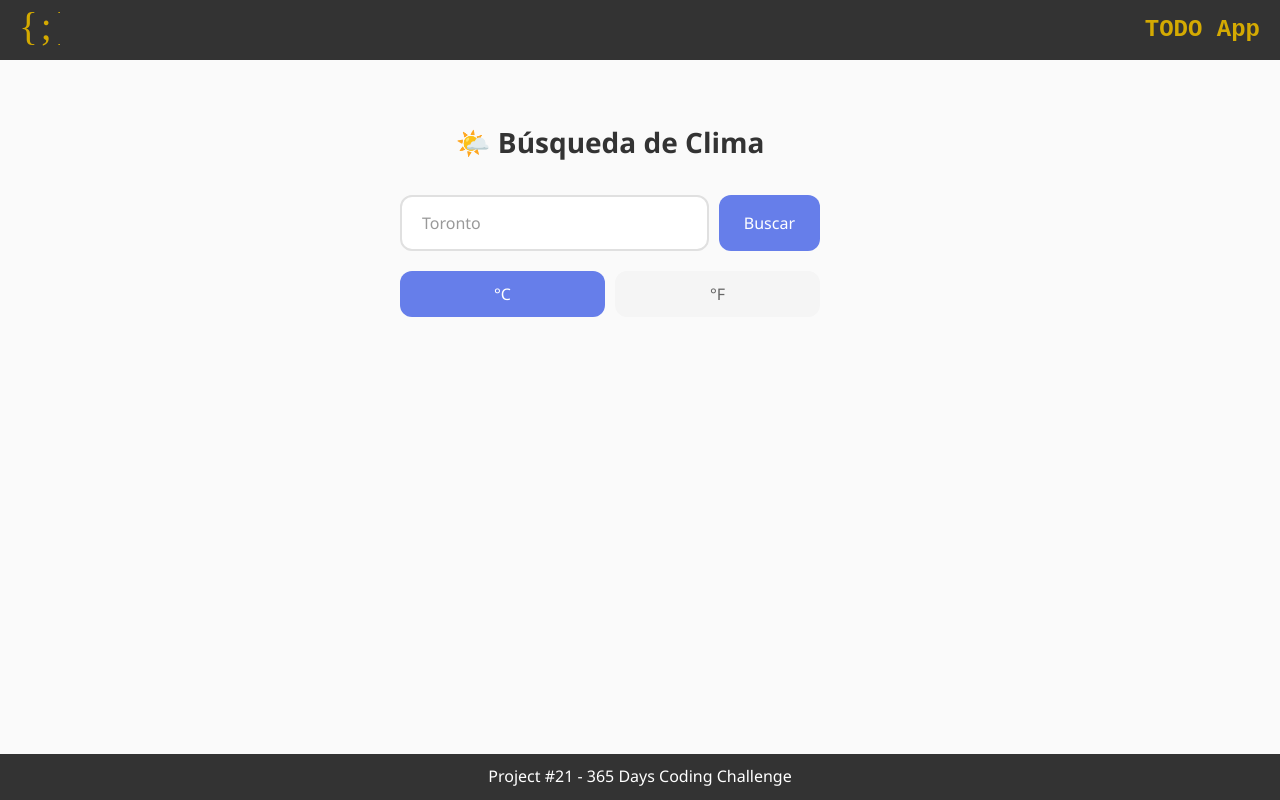
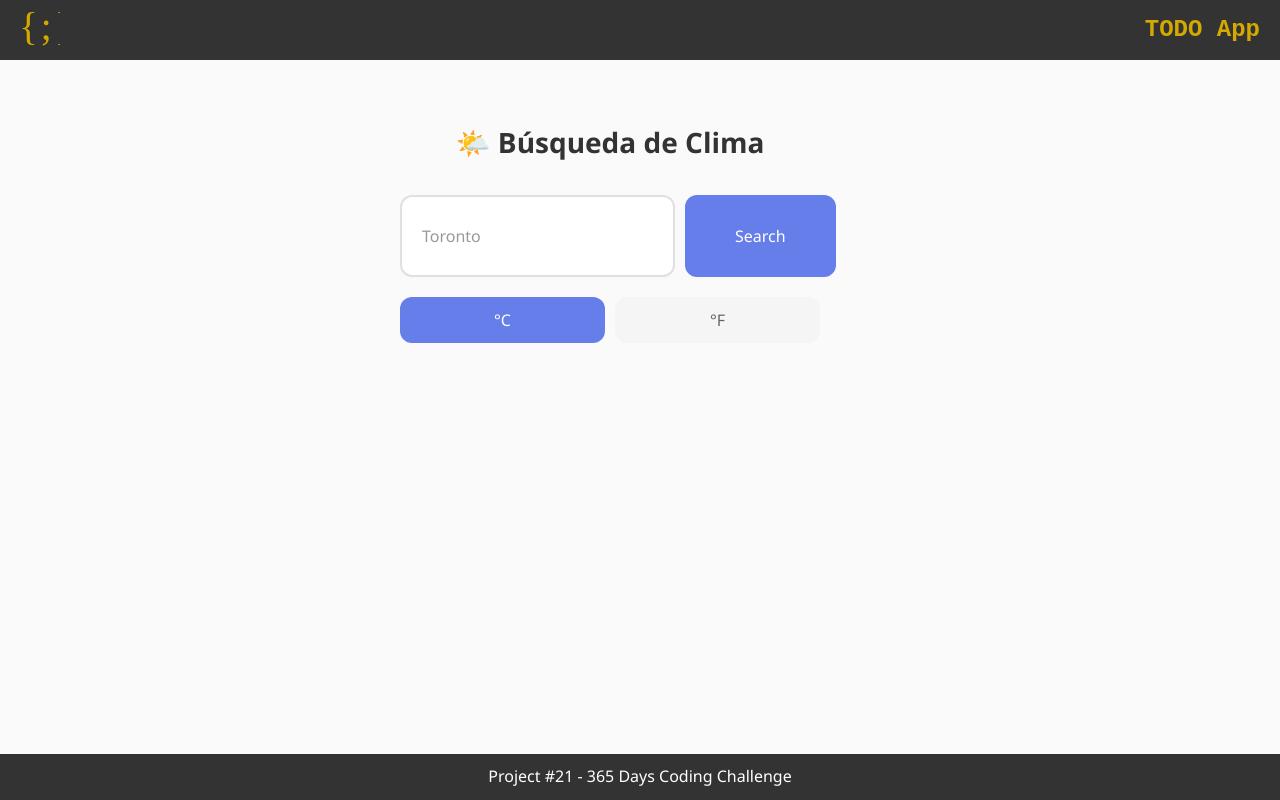
Before and after one commit to mfernandail/weather_react, a React (Vite) app: page / in a window 1280 px wide. Built offline with nearby package versions, Linux system fonts and the light colour scheme.

Commit message:
Add serching text to the button

```diff
--- a/src/components/Container.jsx
+++ b/src/components/Container.jsx
@@ -9,7 +9,7 @@ function Container({ callApi, data, error, loading }) {
       <Header />
       <main>
         <SearchForm callApi={callApi} error={error} loading={loading} />
-        <WeatherDisplay data={data} error={error} loading={loading} />
+        <WeatherDisplay data={data} />
       </main>
       <Footer />
     </div>
--- a/src/components/SearchForm.jsx
+++ b/src/components/SearchForm.jsx
@@ -8,6 +8,8 @@ function SearchForm({ callApi, error, loading }) {
     e.preventDefault()
     callApi(citySearchForm)
   }
+
+  // if (loading) return <p>Loading...</p>
 
   return (
     <div className="container">
@@ -25,11 +27,12 @@ function SearchForm({ callApi, error, loading }) {
             required
           />
           <button type="submit" className="btn btn-search">
-            Buscar
+            <button type="submit" className="btn btn-search" disabled={loading}>
+              {loading ? 'Searching...' : 'Search'}
+            </button>
           </button>
         </div>
 
-        {/* 👇 Muestra el error aquí */}
         {error && <p className="error mt-20 text-center">{error}</p>}
 
         <div className="unit-toggle">
```
